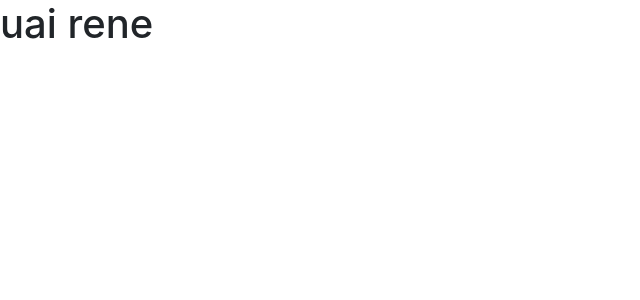
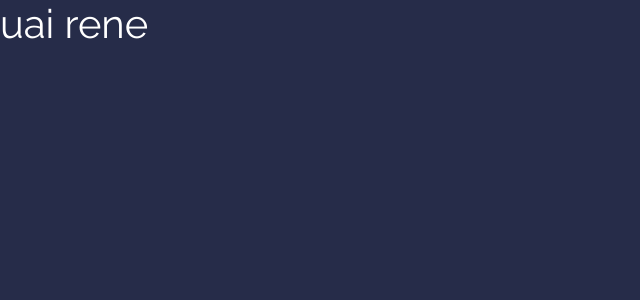
Before and after one commit to mploureno/ecommerce-web, a Next.js app: page / in a window 1280 px wide. Shown: the top 300 px of the page, without its empty margins (0-640 px from the left). Built offline with nearby package versions, Linux system fonts and the light colour scheme.

Commit message:
define some css global rules

```diff
--- a/styles/globals.css
+++ b/styles/globals.css
@@ -1,16 +1,24 @@
+@import url('https://fonts.googleapis.com/css2?family=Raleway:wght@400&display=swap');
+
+:root {
+  --color-primary: #10163A;
+  --color-secondary: #212744;
+  --color-background: #262C49;
+  --color-gray-light: #7DA1BC;
+  --color-blue-light: #00CFFF;
+  --color-white: #FFFFFF;
+}
+
 html,
 body {
   padding: 0;
   margin: 0;
-  font-family: -apple-system, BlinkMacSystemFont, Segoe UI, Roboto, Oxygen,
-    Ubuntu, Cantarell, Fira Sans, Droid Sans, Helvetica Neue, sans-serif;
+  font-family: 'Raleway', sans-serif;
+  background: var(--color-background);
+  color: var(--color-white);
+  overflow-x: hidden;
 }
 
-a {
-  color: inherit;
-  text-decoration: none;
+body, .sticky-footer-wrapper {
+  min-height:100vh;
 }
-
-* {
-  box-sizing: border-box;
-}
```
